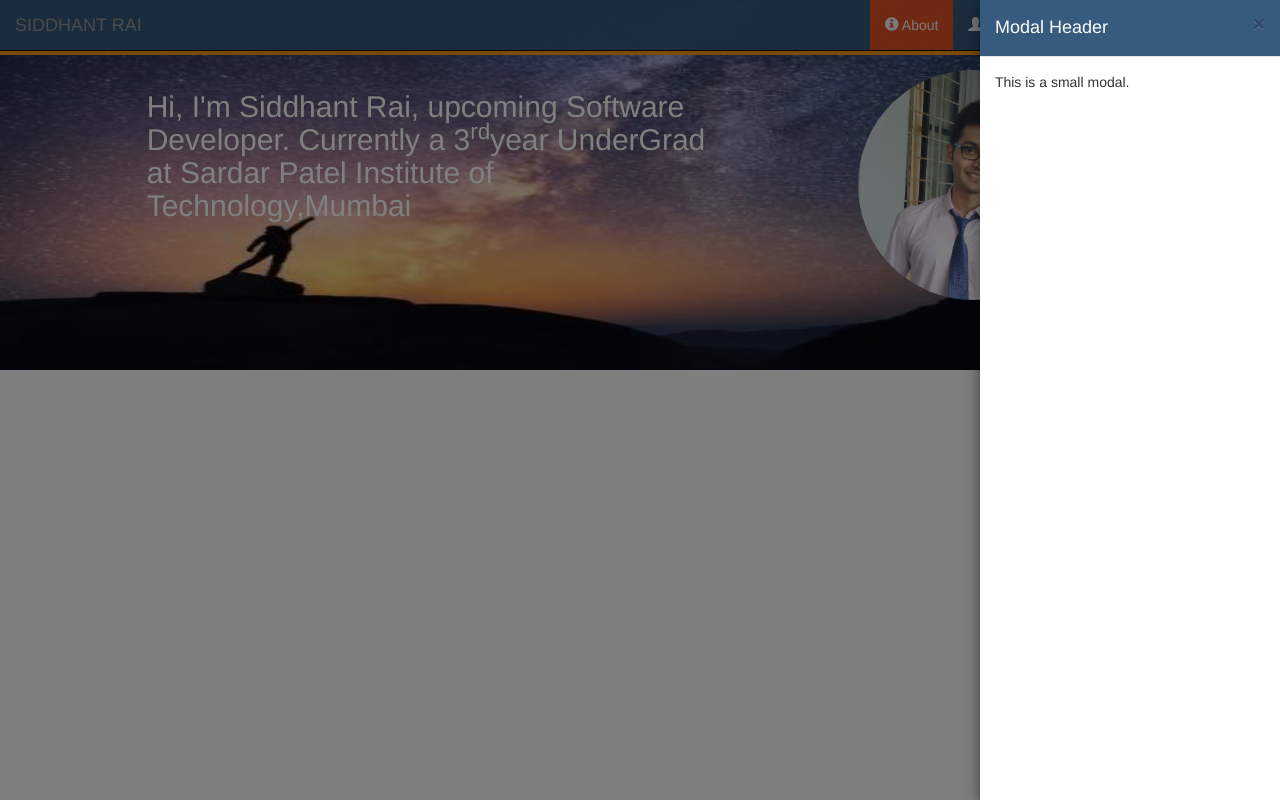
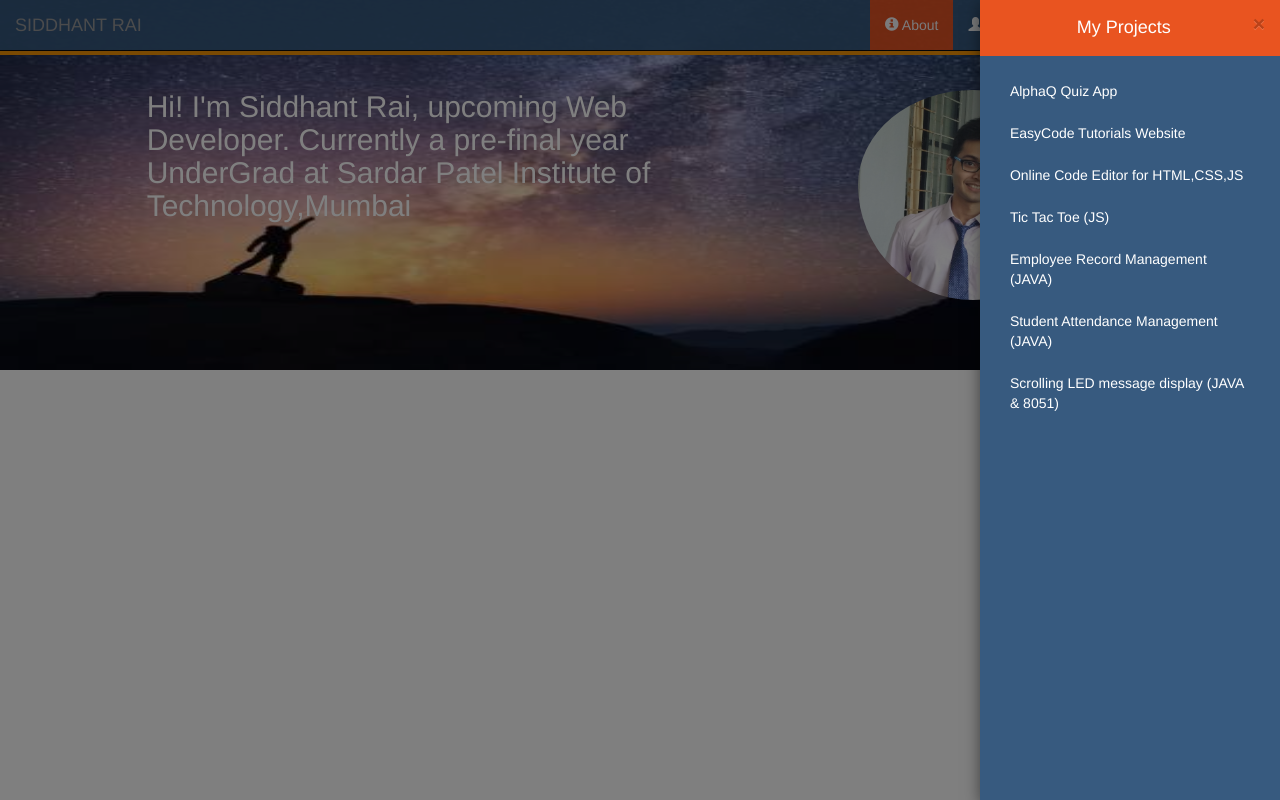
Before and after one commit to sidrai97/sidrai97.github.io, a PHP site: page / in a window 1280 px wide, after a click on "My Projects". Run offline with PHP 8.4, Linux system fonts and the light colour scheme; some libraries are stand-ins or nearby versions.

Commit message:
sidebar content added

```diff
--- a/index.html
+++ b/index.html
@@ -50,10 +50,18 @@
       				<div class="modal-content">
         				<div class="modal-header">
           					<button type="button" class="close" data-dismiss="modal">&times;</button>
-          					<h4 class="modal-title">Modal Header</h4>
+          					<h4 class="modal-title text-center">My Projects</h4>
         				</div>
         				<div class="modal-body">
-          					<p>This is a small modal.</p>
+          					<ul class="nav nav-pills nav-stacked">
+          						<li><a href="#">AlphaQ Quiz App</a></li>
+          						<li><a href="#">EasyCode Tutorials Website</a></li>
+          						<li><a href="#">Online Code Editor for HTML,CSS,JS</a></li>
+          						<li><a href="#">Tic Tac Toe (JS)</a></li>
+          						<li><a href="#">Employee Record Management (JAVA)</a></li>
+          						<li><a href="#">Student Attendance Management (JAVA)</a></li>
+          						<li><a href="#">Scrolling LED message display (JAVA & 8051)</a></li>
+          					</ul>
         				</div>
       				</div>
     			</div>
@@ -69,10 +77,10 @@
 			<div class="container-fluid">
 			<div class="row">
 				<div class="col-xs-12 col-sm-offset-1 col-sm-6">
-					<h2>Hi, I'm Siddhant Rai, upcoming Software Developer. Currently a 3<sup>rd</sup>year UnderGrad at Sardar Patel Institute of Technology,Mumbai</h2>
+					<h2>Hi! I'm Siddhant Rai, upcoming Web Developer. Currently a pre-final year UnderGrad at Sardar Patel Institute of Technology,Mumbai</h2>
 				</div>
 				<div class="col-xs-offset-1 col-xs-11 col-sm-offset-1 col-sm-3">
-					<img id="dp" src="./images/dp.jpg" class="img-circle img-responsive">
+					<img id="dp" src="./images/dp.jpg" class="img-circle img-responsive" style="padding-top: 20px;">
 				</div>
 			</div>
 			</div>
--- a/styles/mystyles.css
+++ b/styles/mystyles.css
@@ -47,10 +47,25 @@
 	overflow: auto;
 	border: none;
    	border-radius: 0;
+   	background-color: #375a7f;
 }
 #sidebar .modal-header{
+	border: none;
+   	border-radius: 0;
 	color: white;
+	background-color: #e95420;
+}
+#sidebar .modal-body{
+	overflow: auto;
+	border: none;
+   	border-radius: 0;
 	background-color: #375a7f;
+}
+#sidebar .modal-body a{
+	color: white;
+}
+#sidebar .modal-body a:hover{
+	background-color: #e95420;
 }
 /* About-section */
 #about-section{
```
